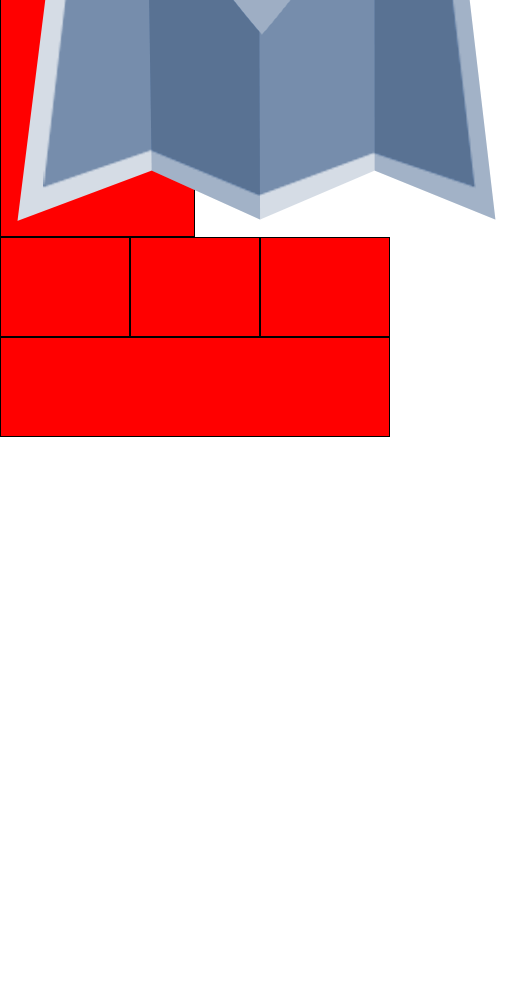
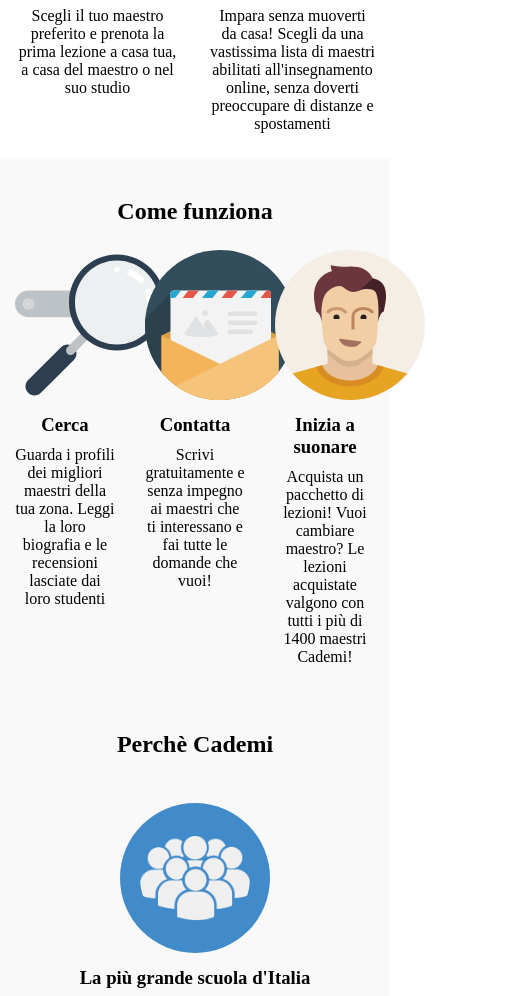
Before and after one commit to Stefano-Para/html-css-resp-wannabe-12bool, a plain HTML site: page index.html in a window 390 px wide. Shown: the part 281-1277 px from the top of the page, 513 px wide, since content can reach past the window. Before the commit the page ends 844 px from the top, so only its background shows below. Drawn offline with Linux system fonts and the light colour scheme.

Commit message:
layout costruito da rendere responsivo

```diff
--- a/css/12bool.css
+++ b/css/12bool.css
@@ -15,8 +15,6 @@
 }
 [class*="col-"] {
     float: left;
-    background-color: red;
-    border: 1px solid black;
     min-height: 100px;
 }
 
--- a/css/style.css
+++ b/css/style.css
@@ -0,0 +1,46 @@
+/* common  */
+* {
+    box-sizing: border-box;
+    margin: 0;
+    padding: 0;
+}
+body {
+    text-align: center;
+}
+h2 {
+    margin: 30px 0 10px 0;
+    font-size: 150%;
+}
+h3 {
+    margin: 10px auto;
+}
+[class*="col-"] {
+    padding: 15px;
+}
+.container {
+    padding: 10px 0;
+}
+
+/* header  */
+header img,
+.banner img,
+main img {
+    height: 150px;
+}
+
+/* banner  */
+.bg-grey {
+    background-color: #f9f9f9;
+}
+
+/* main  */
+main img {
+    background-color: #428BCA;
+    border-radius: 50%;
+    padding: 20px;
+}
+.article {
+    margin-top: 20px;
+    padding-bottom: 5px;
+    border-bottom: 1px solid black;
+}
--- a/index.html
+++ b/index.html
@@ -12,53 +12,76 @@
 
     <!-- HEADER -->
     <header class="container">
+        <h2>Lezioni dove vuoi tu</h2>
         <!-- contenitore sx "casa tua" 1/2 -->
         <div class="col-6">
             <img src="img/icon/maps.png" alt="img-mappa">
+            <h3>A casa tua</h3>
+            <p>Scegli il tuo maestro preferito e prenota la prima lezione a casa tua, a casa del maestro o nel suo studio</p>
+        </div>
 
-        </div>
         <!-- contenitore dx "online" 2/2 -->
         <div class="col-6">
-
+            <img src="img/icon/screen.png" alt="img-schermo">
+            <h3>Online</h3>
+            <p>Impara senza muoverti da casa! Scegli da una vastissima lista di maestri abilitati all'insegnamento online, senza doverti preoccupare di distanze e spostamenti</p>
         </div>
     </header>
 
-    <!-- BANNER - come funziona? -->
-    <div class="container banner">
+    <!-- BANNER - come funziona? - per background-->
+    <div class="banner bg-grey">
+        <!-- container delle 3 colonne  -->
+        <div class="container">
+            <h2>Come funziona</h2>
             <!-- sezione "cerca" 1/3 -->
             <div class="col-4">
-
+                <img src="img/search.svg" alt="img-search">
+                <h3>Cerca</h3>
+                <p>Guarda i profili dei migliori maestri della tua zona. Leggi la loro biografia e le recensioni lasciate dai loro studenti</p>
             </div>
 
             <!-- sezione "contatta" 2/3 -->
             <div class="col-4">
-
+                <img src="img/letter.svg" alt="img-letter">
+                <h3>Contatta</h3>
+                <p>Scrivi gratuitamente e senza impegno ai maestri che ti interessano e fai tutte le domande che vuoi!</p>
             </div>
 
             <!-- sezione "inizia a suonare " 3/3 -->
             <div class="col-4">
-
+                <img src="img/male.svg" alt="img-male">
+                <h3>Inizia a suonare</h3>
+                <p>Acquista un pacchetto di lezioni! Vuoi cambiare maestro? Le lezioni acquistate valgono con tutti i più di 1400 maestri Cademi!</p>
+            </div>
         </div>
     </div>
 
     <!-- MAIN - "perchè cademi?"  -->
-    <main class="container">
+    <main class="bg-grey">
+        <div class="container">
+            <h2>Perchè Cademi</h2>
         <!-- colonna unica del main -->
             <div class="col-12">
-
                 <!-- sezione "grande scuola" 1/3 -->
                 <div class="article">
-
+                    <img src="img/icon/profile.png" alt="img-male">
+                <h3>La più grande scuola d'Italia</h3>
+                <p>Su Cademi trovi centinaia di Maestri qualificati e competenti in tutta Italia. Scegli quello più adatto a te e contattali senza impegno</p>
                 </div>
 
                 <!-- sezione "garanzia" 2/3 -->
                 <div class="article">
-
+                    <img src="img/icon/secure.png" alt="img-male">
+                <h3>Soddisfazione Garantita</h3>
+                <p>Se non sei soddisfatto del tuo maestro, puoi cambiarlo senza costi aggiuntivi. Le lezioni acquistate su Cademi possono essere utilizzate con tutti i nostri maestri e il nostro team è sempre disponibile per darti un consiglio!</p>
                 </div>
 
                 <!-- sezione "flessibilità convenienza" 3/3 -->
                 <div class="article">
-
+                    <img src="img/icon/flex.png" alt="img-male">
+                <h3>Flessibile e Conveniente</h3>
+                <p>Cademi non ha alcun costo d’iscrizione a differenza delle scuole di musica tradizionali. Inoltre, sei tu a scegliere dove fare lezione e gli orari delle tue lezioni.</p>
+                </div>
             </div>
         </div>
     </main>
```
Lines whose indentation alone changed are shown as unchanged.
